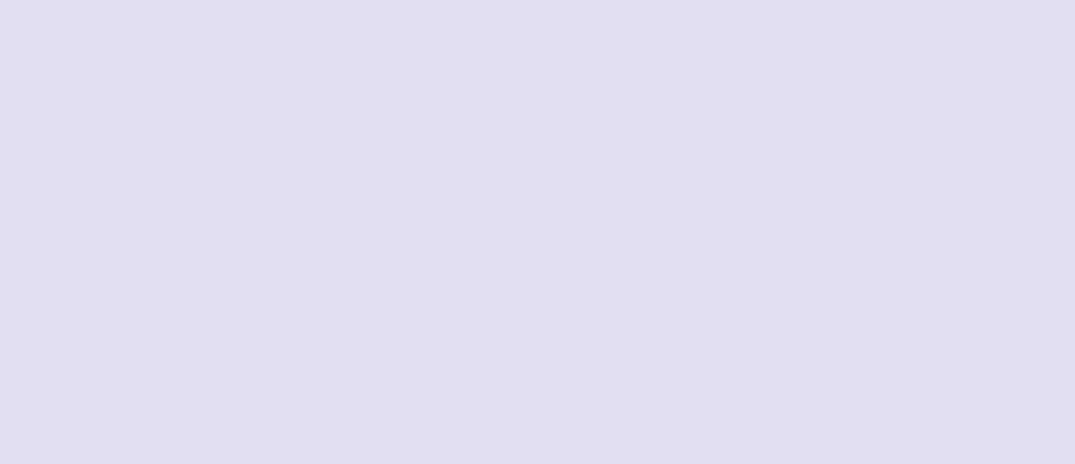
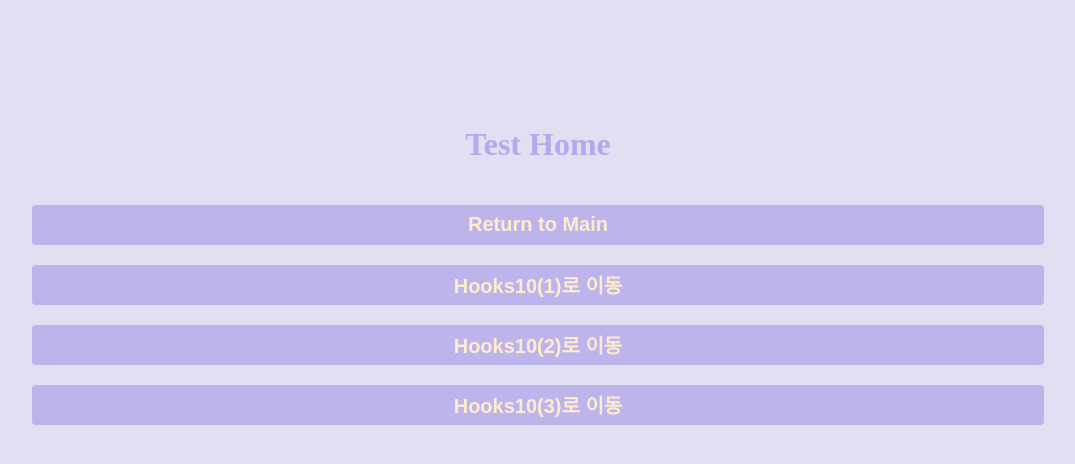
Before and after one commit to yennie37/react_proyen, a React (Create React App) app: page /testPage in a window 1280 px wide. Before the commit this address had no page. Shown: the top 464 px of the page, without its empty margins (102-1177 px from the left). Built offline with nearby package versions, Linux system fonts and the light colour scheme.

Commit message:
1. 테스트 페이지 분리 2. Movie List 일부 수정

```diff
--- a/src/App.js
+++ b/src/App.js
@@ -9,6 +9,7 @@ import {
 
 import Home from "./routes/Home";
 import Detail from "./routes/Detail";
+import TestHome from "./routes/TestHome";
 import Hooks10_1 from "./routes/Hooks10_1";
 import Hooks10_2 from "./routes/Hooks10_2";
 import Hooks10_3 from "./routes/Hooks10_3";
@@ -27,6 +28,7 @@ function App() {
         <Route path="/testPage/hooks1" element={<Hooks10_1/>}/>
         <Route path="/testPage/hooks2" element={<Hooks10_2/>}/>
         <Route path="/testPage/hooks3" element={<Hooks10_3/>}/>
+        <Route path="/testPage/" element={<TestHome/>}/>
         <Route path="/movieHome/" element={<MovieHome/>}/>
         <Route path="/movie/:id" element={<Detail/>}/>
         <Route path="/about-us" element={<h1>Hello</h1>}/>
--- a/src/routes/Home.js
+++ b/src/routes/Home.js
@@ -1,60 +1,20 @@
 /** App component 전체를 가지고 있는 홈 라우트 */
-import {Link, useNavigate} from "react-router-dom";
+import {useNavigate} from "react-router-dom";
 import styles from "./Home.module.css";
 
-document.body.style.backgroundColor = "rgb(226, 223, 243)";
-
-
 function Home() {
-  // Link 사용시 이벤트가 안먹거나 약간 딜레이되는 경우 있음.
-  // => useNavigate 사용(React Router v6 이상만 가능)
   const navigate = useNavigate();
 
-  // 만약 v6 미만의 버전인 경우 useLocation, useHistory을 사용
-  // useLocation
-  /*
-  const location = useLocation();
-  */
-
-  // useHistory
-  // React Router v6에서는 useHistory hook이 삭제되어 사용불가.
-  /*
-  const history = useHistory();
-
-  const handleClick = () => {
-    history.push('/testPage/hooks2');
-  };
-  */
   return (
     <div>
       <h1 className={styles.mainTitle}>Menu</h1>
-      {/* useNavigate */}
+
       <div className={styles.buttons}>
-        <button onClick={() => navigate('/movieHome')}>Movie로 이동</button>
+        <button onClick={() => navigate('/movieHome')}>Movie List</button>
       </div>
 
-      {/* Link */}
       <div className={styles.buttons}>
-        <button><Link to="/testPage/hooks1">Hooks10(1)로 이동</Link></button>
-      </div>
-
-      {/* React Router v6에서는 useHistory hook이 삭제되어 사용불가 !!!
-      <div className={styles.buttons}>
-        <button onClick={handleClick}>Hooks10(2)로 이동</button>
-      </div>
-      */}
-      {/* 뒤로가기 하면 오류남 왜지? Movie로 이동 버튼은 오류안나는데.... */}
-      <div className={styles.buttons}>
-        <button onClick={() => navigate('/testPage/hooks2')}>Hooks10(2)로 이동</button>
-      </div>
-
-      {/* useLocation
-      <div className={styles.buttons}>
-        <button onClick={() => location.pathname='/testPage/hooks3'}>Hooks10(3)로 이동</button>
-      </div>
-      */}
-      <div className={styles.buttons}>
-        <button onClick={() => navigate('/testPage/hooks3')}>Hooks10(3)로 이동</button>
+        <button onClick={() => navigate('/testPage/')}>Test Main</button>
       </div>
     </div>
   );
--- a/src/routes/Home.module.css
+++ b/src/routes/Home.module.css
@@ -1,3 +1,7 @@
+body {
+  background-color:rgb(226, 223, 243);
+}
+
 .container {
     height: 100%;
     display: flex;
@@ -17,6 +21,12 @@
     width: 100%;
     text-align: center;
     padding: 30px 30px 0px 30px;
+  }
+
+  .annotation {
+    width: 100%;
+    text-align: center;
+    margin-top: 0px;
   }
 
   .movies {
--- a/src/routes/Hooks10_2.js
+++ b/src/routes/Hooks10_2.js
@@ -91,7 +91,7 @@ const useBeforeLeave = (onBefore) => {
 
   useEffect(() => {
     document.addEventListener("mouseleave", handle);
-    return () => document.removeEventListener("mouseleave". handle);
+    return () => document.removeEventListener("mouseleave", handle);
   }, []);
 
   // Make sure the useEffect is not inside of an if/else
--- a/src/routes/MovieHome.js
+++ b/src/routes/MovieHome.js
@@ -17,14 +17,14 @@ function MovieHome() {
     setLoading(false); // 로딩완료시 제거
   }
 
-
   useEffect(() => {
     getMovies();
   }, []);
 
   return (
     <div>
-      <h1 className={styles.title}>Movie Lists ({movies.length})</h1>
+      <h1 className={styles.title}>Movie List ({movies.length})</h1>
+      <p className={styles.annotation}>※ 평점 8.9 이상</p>
       {loading ? (
         <div className={styles.loader}>
           <h1>영화목록을 가져오는 중 :9</h1>
--- /dev/null
+++ b/src/routes/TestHome.js
@@ -0,0 +1,67 @@
+/** App component 전체를 가지고 있는 홈 라우트 */
+import {Link, useNavigate} from "react-router-dom";
+//import {useEffect} from "react";
+import styles from "./Home.module.css";
+
+function TestHome() {
+  // Link 사용시 이벤트가 안먹거나 약간 딜레이되는 경우 있음.
+  // => useNavigate 사용(React Router v6 이상만 가능)
+  const navigate = useNavigate();
+
+  // 만약 v6 미만의 버전인 경우 useLocation, useHistory을 사용
+  // useLocation
+  /*
+  const location = useLocation();
+  */
+
+  // useHistory
+  // React Router v6에서는 useHistory hook이 삭제되어 사용불가.
+  /*
+  const history = useHistory();
+
+  const handleClick = () => {
+    history.push('/testPage/hooks2');
+  };
+  */
+
+  return (
+    <div>
+      <h1 className={styles.mainTitle}>Test Home</h1>
+
+      <div className={styles.buttons}>
+        <button onClick={() => navigate(`${process.env.PUBLIC_URL}`)}>Return to Main</button>
+      </div>
+
+        {/* Link
+        <div className={styles.buttons}>
+          <button><Link to="/testPage/hooks1">Hooks10(1)로 이동</Link></button>
+        </div>
+        */}
+        <div className={styles.buttons}>
+          <button onClick={() => navigate('/testPage/hooks1')}>Hooks10(1)로 이동</button>
+        </div>
+
+        {/* React Router v6에서는 useHistory hook이 삭제되어 사용불가 !!!
+        <div className={styles.buttons}>
+          <button onClick={handleClick}>Hooks10(2)로 이동</button>
+        </div>
+        */}
+        {/* 뒤로가기 하면 오류남 왜지? Movie로 이동 버튼은 오류안나는데.... */}
+        <div className={styles.buttons}>
+          <button onClick={() => navigate('/testPage/hooks2')}>Hooks10(2)로 이동</button>
+        </div>
+
+        {/* useLocation
+        <div className={styles.buttons}>
+          <button onClick={() => location.pathname='/testPage/hooks3'}>Hooks10(3)로 이동</button>
+        </div>
+        */}
+        <div className={styles.buttons}>
+          <button onClick={() => navigate('/testPage/hooks3')}>Hooks10(3)로 이동</button>
+        </div>
+
+    </div>
+  );
+}
+
+export default TestHome;
```
